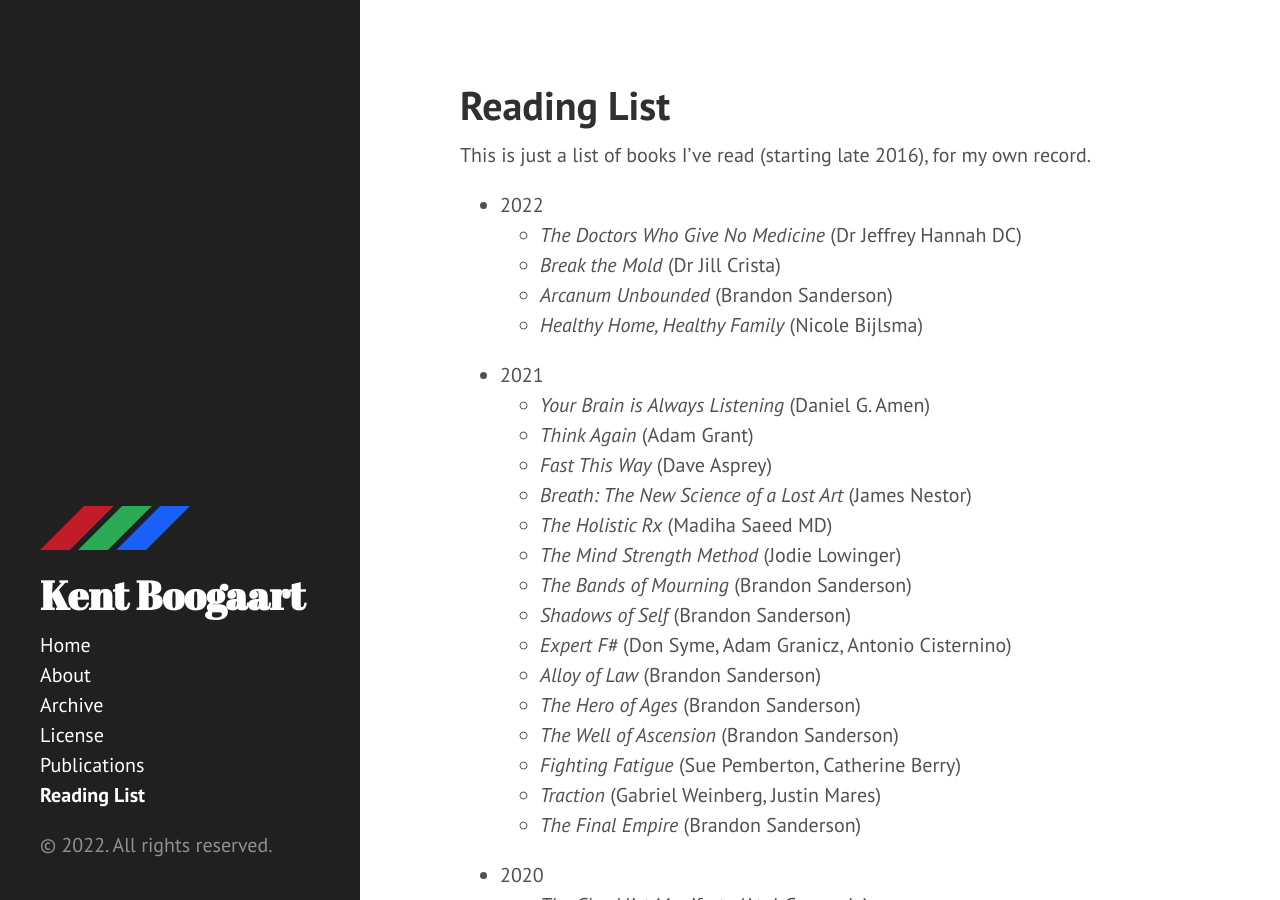
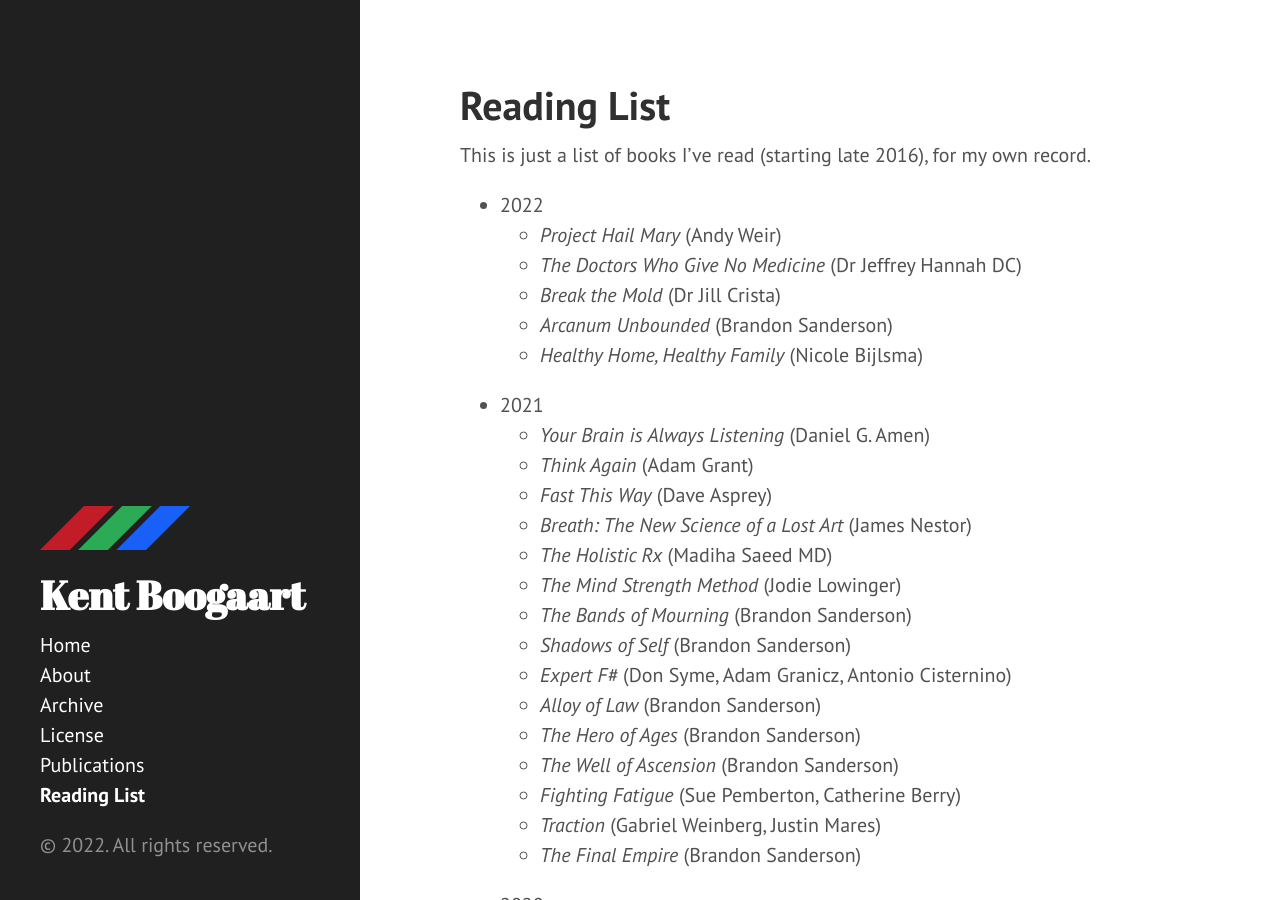
Before and after one commit to kentcb/kentcb.github.io, a Jekyll site: the page built from reading-list.md, in a window 1280 px wide and 900 px high. Built offline with Jekyll 4.4.1, drawn with Linux system fonts in a browser that asks for light colours; nearby versions of some CDN libraries.

Commit message:
Add Project Hail Mary

```diff
--- a/reading-list.md
+++ b/reading-list.md
@@ -6,6 +6,7 @@ sidebar: true
 This is just a list of books I've read (starting late 2016), for my own record.
 
 * 2022
+    * _Project Hail Mary_ (Andy Weir)
     * _The Doctors Who Give No Medicine_ (Dr Jeffrey Hannah DC)
     * _Break the Mold_ (Dr Jill Crista)
     * _Arcanum Unbounded_ (Brandon Sanderson)
```
